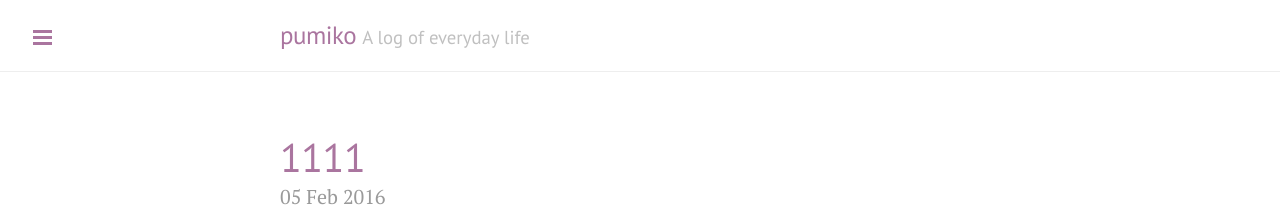
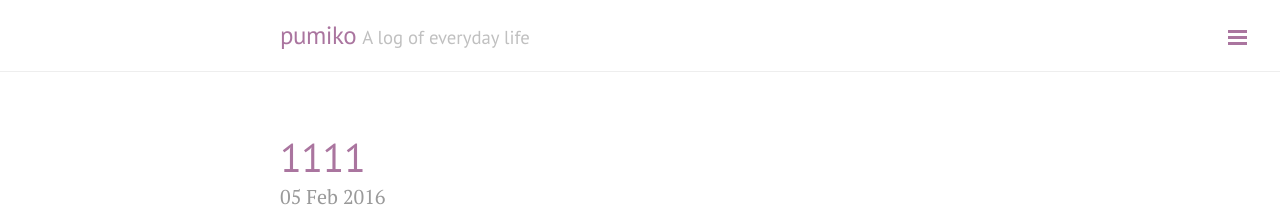
Before and after one commit to pumiko/pumiko.github.io, a Jekyll site: the page built from index.html, in a window 1280 px wide. Shown: the top 220 px of the page. Built offline with Jekyll 4.4.1, drawn with Linux system fonts in a browser that asks for light colours; the list of posts is cut into pages by our own code.

Commit message:
Update default.html

```diff
--- a/_layouts/default.html
+++ b/_layouts/default.html
@@ -3,7 +3,7 @@
 
   {% include head.html %}
 
-  <body class="theme-base-0e" class="layout-reverse"">
+  <body class="theme-base-0e layout-reverse"">
 
     {% include sidebar.html %}
 
```
